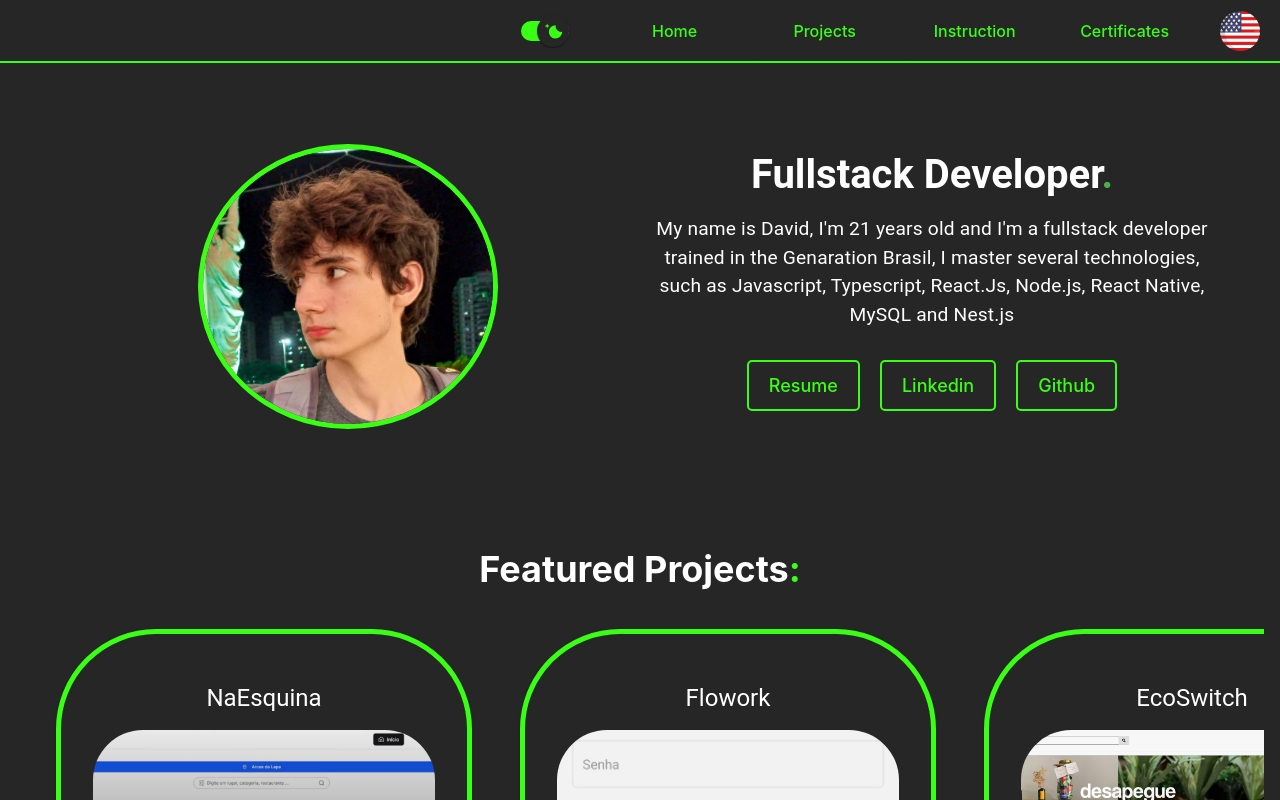
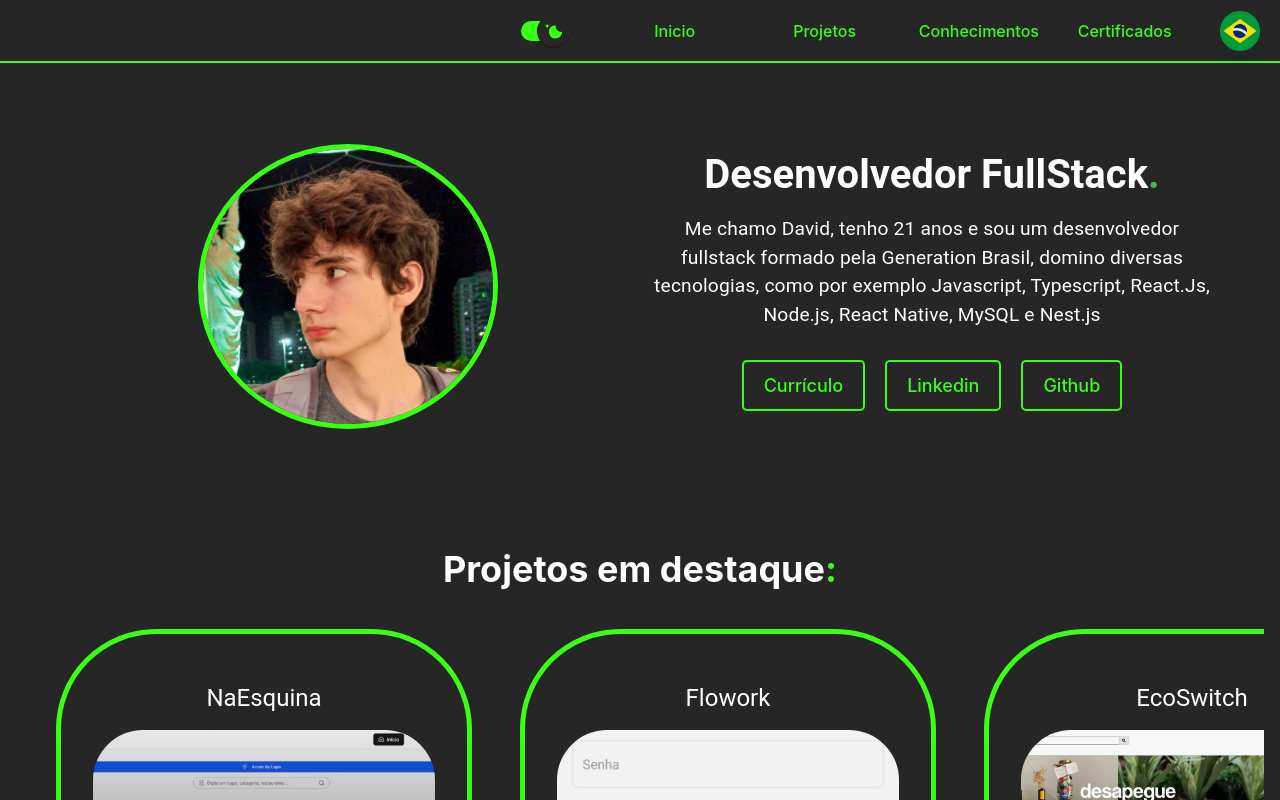
Before and after one commit to davidbalzarini/portifolio, a React (Vite) app: page / in a window 1280 px wide. Shown: the top 800 px of the page. Built offline with nearby package versions, Linux system fonts and the light colour scheme.

Commit message:
change default language

```diff
--- a/src/components/Idioma/idioma.tsx
+++ b/src/components/Idioma/idioma.tsx
@@ -16,7 +16,7 @@ export const LanguageContext = createContext<LanguageContextType>({
 });
 
 export const LanguageProvider: React.FC<LanguageProviderProps> = ({ children }) => {
-  const [language, setLanguage] = useState<'en' | 'pt'>('en');
+  const [language, setLanguage] = useState<'en' | 'pt'>('pt');
 
   useEffect(() => {
     console.log(`Idioma alterado para: ${language}`);
```
